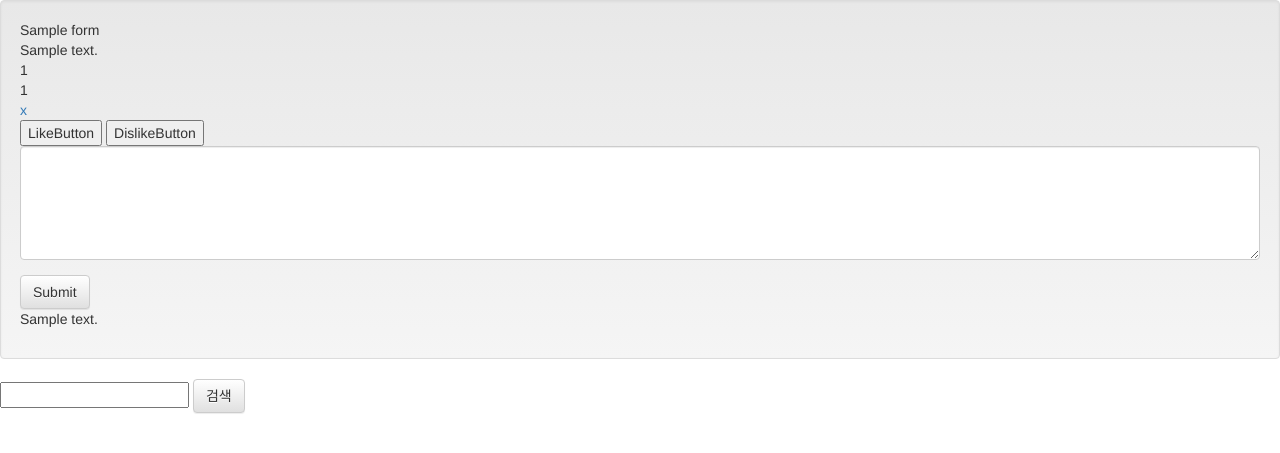
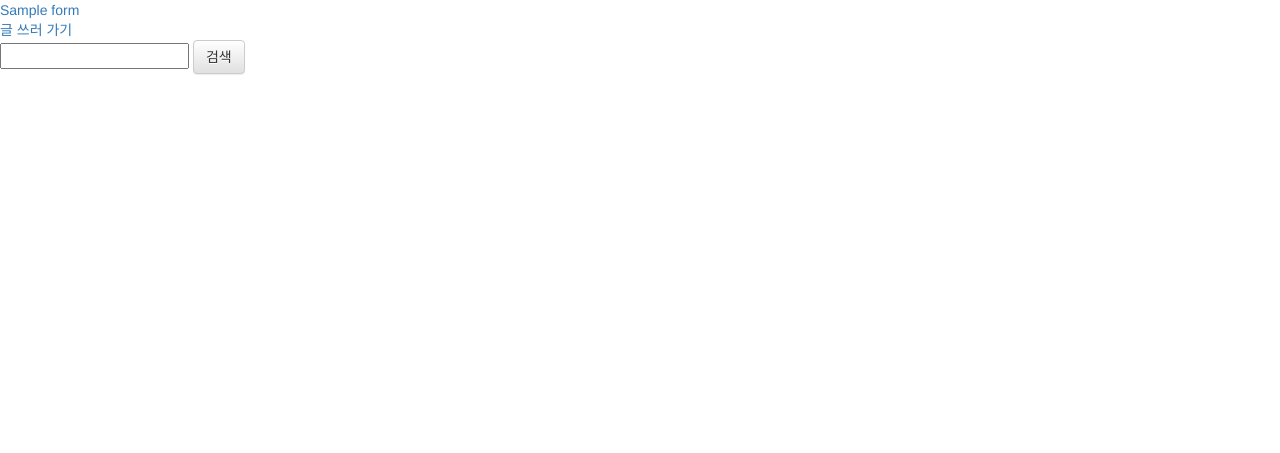
Before and after one commit to wltn716/gyomete_project, a Rails app: page /home/form_result in a window 1280 px wide. Shown: the top 453 px of the page. Run offline with Rails 7, Linux system fonts and the light colour scheme; tables that the repository leaves empty hold one stand-in row (values such as "Sample post"); style sheets or scripts are compiled from the project's sources; parts of the project's set-up code (start-up, migrations or seed data) failed here and were passed over; some libraries are stand-ins or nearby versions.

Commit message:
해시태그 부분수정

```diff
--- a/app/models/form.rb
+++ b/app/models/form.rb
@@ -2,6 +2,6 @@ class Form < ActiveRecord::Base
   has_many :freplies
   is_impressionable
   def self.search(search)
-      where("title Like ? OR content LIKE ? ", "%#{search}%", "%#{search}%")
+      where("title Like ? OR content LIKE ? OR hashtag LIKE ? ", "%#{search}%", "%#{search}%", "%#{search}%")
   end
 end
--- a/app/views/home/form_list.erb
+++ b/app/views/home/form_list.erb
@@ -2,3 +2,7 @@
    <a href="/form_view/<%=p.id%>"><%=p.title%></a></br>
 <%end%>
 <a href="/home/form_write">글 쓰러 가기</a>
+<form action="/home/form_result" method="GET">
+  <input type="text" name="search" class="form_control">
+  <button type="submit" class="btn btn-default">검색</button>
+</form>
--- a/app/views/home/form_result.erb
+++ b/app/views/home/form_result.erb
@@ -1,66 +1,8 @@
-<!--#검색한 글 출력창-->
-  <%@forms.each do |p|%>
-    <div class="well">
-        <%=p.title%><br>
-        <%=p.content%><br>
-        <%=p.hit%><br>
-        <%=p.like%><br>
-        <a href="/home/form_result?search=<%=p.hashtag%>"><%=p.hashtag%></a>
-
-    <!--#좋아요 버튼 근데 숫자 출력 어카지..-->
-        <div class="post" postid="<%p.id%>">
-            <input type="button" class='like' value="LikeButton" /> </input>
-            <input type="button" class='dislike' value="DislikeButton"> </input>
-        </div>
-
-    <!--#댓글창-->
-      <div c3
-      12lass="container">
-        <form action="/home/form_reply" method="POST">
-          <div class="form-group">
-            <input type="hidden" value="<%=p.id%>" name="id_of_form">
-            <textarea name="reply_f" class="form-control" rows="5" id="comment"></textarea>
-          </div>
-          <button type="submit" class="btn btn-default">Submit</button>
-        </form>
-      </div>
-    <!--#댓글-->
-      <%p.freplies.each do |r|%>
-      <p><%=r.content%></p>
-      <%end%>
-    </div>
-  <%end%>
-
-<!--검색-->
+<%@forms.each do |p|%>
+   <a href="/form_view/<%=p.id%>"><%=p.title%></a></br>
+<%end%>
+<a href="/home/form_write">글 쓰러 가기</a>
 <form action="/home/form_result" method="GET">
   <input type="text" name="search" class="form_control">
   <button type="submit" class="btn btn-default">검색</button>
 </form>
-
-<!--#좋아요 기능 구현하기 위한 ajax-->
-<script type="text/javascript">
-   $(function () {
-    $('.like').click(function () { likeFunction(this); });
-    $('.dislike').click(function () { dislikeFunction(this);});
-  });
-
-
-  function likeFunction(caller) {
-    var postId = caller.parentElement.getAttribute('postid');
-    $.ajax({
-        type: "POST",
-        url: "rate.php",
-        data: 'Action=LIKE&PostID=' + postId,
-        success: function () {}
-    });
-  }
-  function dislikeFunction(caller) {
-    var postId = caller.parentElement.getAttribute('postid');
-    $.ajax({
-        type: "POST",
-        url: "rate.php",
-        data: 'Action=DISLIKE&PostID=' + postId,
-        success: function () {}
-    });
-  }
-</script>
```
